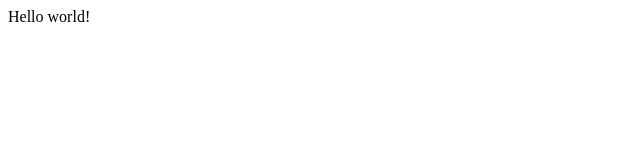
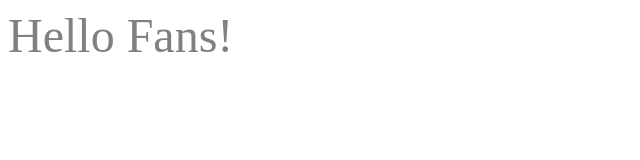
Before and after one commit to jc-nzc/gatsby-react, a Gatsby site in the folder hello-world/: page / in a window 1280 px wide. Shown: the whole page, without its empty margins (0-640 px from the left). Built offline with nearby package versions, Linux system fonts and the light colour scheme; Gatsby itself is replaced by a stand-in of ours.

Commit message:
css style

```diff
--- a/hello-world/src/pages/index.js
+++ b/hello-world/src/pages/index.js
@@ -1,5 +1,9 @@
 import React from "react"
 
+// export default function Home() {
+//   return <div>Hello world!</div>
+// }
+
 export default function Home() {
-  return <div>Hello world!</div>
+  return <div style={{color: `gray`, fontSize: `48px` }}>Hello Fans!</div>
 }
```
